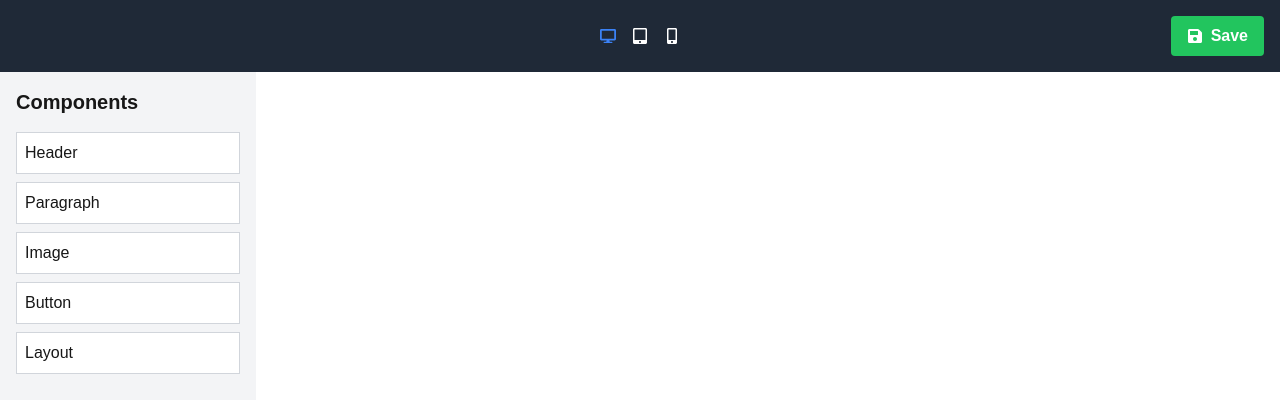
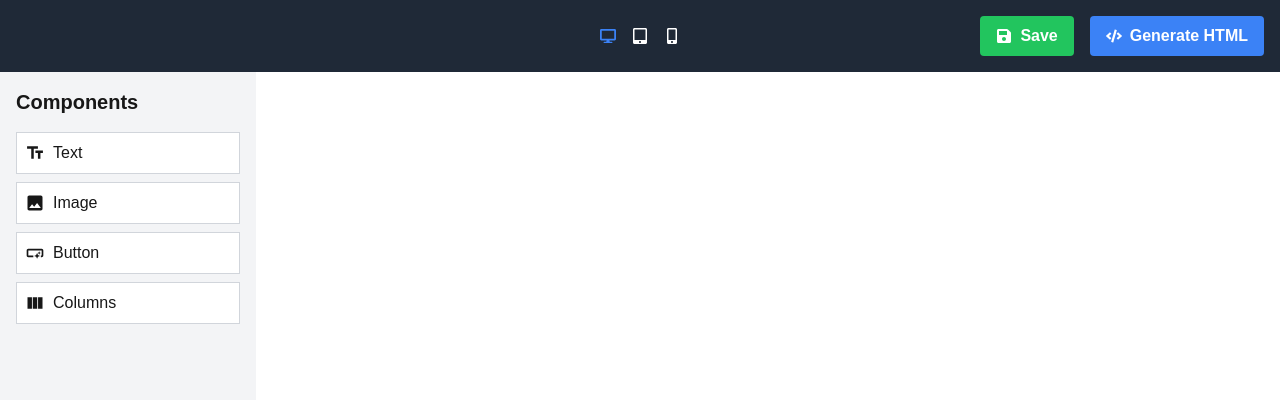
Before and after one commit to riccardo-larosa/page-builder, a Next.js app: page /builder in a window 1280 px wide. Shown: the top 400 px of the page. Built offline with nearby package versions, Linux system fonts and the light colour scheme.

Commit message:
refinements

```diff
--- a/app/builder/page.tsx
+++ b/app/builder/page.tsx
@@ -1,39 +1,47 @@
 'use client';
 
 import React, { useState, DragEvent, FocusEvent, useRef, useEffect, ChangeEvent } from 'react';
-import { FaDesktop, FaTabletAlt, FaMobileAlt, FaTrash, FaSave, FaUpload, FaCog } from 'react-icons/fa';
+import { FaDesktop, FaTabletAlt, FaMobileAlt, FaTrash, FaSave, FaUpload, FaCog, FaCode, FaAlignLeft, FaAlignCenter, FaAlignRight } from 'react-icons/fa';
+import { MdTextFields, MdImage, MdSmartButton, MdViewColumn } from 'react-icons/md';
 import { toast, ToastContainer } from 'react-toastify';
 import 'react-toastify/dist/ReactToastify.css';
 
-type ComponentType = 'header' | 'paragraph' | 'image' | 'button' | 'layout';
+type ComponentType = 'text' | 'image' | 'button' | 'columns';
 
 interface Component {
   id: string;
   name: string;
   type: ComponentType;
+  icon: React.ReactNode;
   styles: Record<string, string>;
   content: Record<string, string | Component[]>;
+  textStyle?: 'normal' | 'h1' | 'h2' | 'h3' | 'h4' | 'h5' | 'h6';
+  bold?: boolean;
+  italic?: boolean;
+  underline?: boolean;
+  strikethrough?: boolean;
+  textAlign?: 'left' | 'center' | 'right';
 }
 
 const initialComponents: Component[] = [
   {
-    id: 'header',
-    name: 'Header',
-    type: 'header',
-    styles: { fontSize: '24px', fontWeight: 'bold' },
-    content: { text: 'Header' }
-  },
-  {
-    id: 'paragraph',
-    name: 'Paragraph',
-    type: 'paragraph',
-    styles: { fontSize: '16px' },
-    content: { text: 'This is a paragraph.' }
+    id: 'text',
+    name: 'Text',
+    type: 'text',
+    icon: <MdTextFields />,
+    styles: { fontSize: '16px', color: '#000000' },
+    content: { text: 'Edit this text' },
+    textStyle: 'normal',
+    bold: false,
+    italic: false,
+    underline: false,
+    strikethrough: false,
   },
   {
     id: 'image',
     name: 'Image',
     type: 'image',
+    icon: <MdImage />,
     styles: { width: '100%' },
     content: { src: 'https://via.placeholder.com/150', alt: 'Placeholder' }
   },
@@ -41,13 +49,15 @@ const initialComponents: Component[] = [
     id: 'button',
     name: 'Button',
     type: 'button',
+    icon: <MdSmartButton />,
     styles: { backgroundColor: '#3B82F6', color: 'white', padding: '8px 16px', borderRadius: '4px' },
     content: { text: 'Click me' }
   },
   {
-    id: 'layout',
-    name: 'Layout',
-    type: 'layout',
+    id: 'columns',
+    name: 'Columns',
+    type: 'columns',
+    icon: <MdViewColumn />,
     styles: { display: 'grid', gridTemplateColumns: '1fr 1fr', gap: '1rem' },
     content: { columns: '2', children: [] }
   }
@@ -88,8 +98,6 @@ export default function Builder() {
     setDraggedOver(null);
   };
 
-
-
   const handleDelete = (id: string) => {
     setDroppedComponents(components => {
       const deleteComponent = (comps: Component[]): Component[] => {
@@ -97,7 +105,7 @@ export default function Builder() {
           if (comp.id === id) {
             return acc;
           }
-          if (comp.type === 'layout') {
+          if (comp.type === 'columns') {
             return [...acc, {
               ...comp,
               content: {
@@ -113,12 +121,26 @@ export default function Builder() {
     });
   };
 
-  const handleContentChange = (id: string, newContent: Record<string, string>) => {
-    setDroppedComponents(components =>
-      components.map(component =>
-        component.id === id ? { ...component, content: newContent } : component
-      )
-    );
+  const handleContentChange = (id: string, newContent: Record<string, string>, parentId?: string) => {
+    setDroppedComponents(components => {
+      const updateComponent = (comp: Component): Component => {
+        if (comp.id === id) {
+          return { ...comp, content: { ...comp.content, ...newContent } };
+        }
+        if (comp.type === 'columns' && comp.content.children) {
+          return {
+            ...comp,
+            content: {
+              ...comp.content,
+              children: (comp.content.children as Component[]).map(updateComponent)
+            }
+          };
+        }
+        return comp;
+      };
+
+      return components.map(updateComponent);
+    });
   };
 
   const autoResize = (element: HTMLTextAreaElement | HTMLInputElement) => {
@@ -155,41 +177,29 @@ export default function Builder() {
     );
   };
 
-  const TextSettingsOverlay = ({ id, styles }: { id: string; styles: TextSettings }) => (
-    <div className="absolute top-full left-0 mt-2 p-2 bg-white border border-gray-300 rounded shadow-lg z-10">
-      <div className="mb-2">
-        <label className="block text-sm font-bold mb-1">Font Size</label>
-        <input
-          type="number"
-          value={parseInt(styles.fontSize)}
-          onChange={(e) => handleStyleChange(id, { fontSize: `${e.target.value}px` })}
-          className="w-full p-1 border rounded"
-        />
-      </div>
-      <div className="mb-2">
-        <label className="block text-sm font-bold mb-1">Color</label>
-        <input
-          type="color"
-          value={styles.color}
-          onChange={(e) => handleStyleChange(id, { color: e.target.value })}
-          className="w-full p-1 border rounded"
-        />
-      </div>
-      <div>
-        <label className="block text-sm font-bold mb-1">Font Weight</label>
-        <select
-          value={styles.fontWeight}
-          onChange={(e) => handleStyleChange(id, { fontWeight: e.target.value })}
-          className="w-full p-1 border rounded"
-        >
-          <option value="normal">Normal</option>
-          <option value="bold">Bold</option>
-        </select>
-      </div>
-    </div>
-  );
+  const handleTextStyleChange = (id: string, changes: Partial<Component>) => {
+    setDroppedComponents(components => {
+      const updateComponent = (comp: Component): Component => {
+        if (comp.id === id) {
+          return { ...comp, ...changes };
+        }
+        if (comp.type === 'columns' && comp.content.children) {
+          return {
+            ...comp,
+            content: {
+              ...comp.content,
+              children: (comp.content.children as Component[]).map(updateComponent)
+            }
+          };
+        }
+        return comp;
+      };
 
-  const handleLayoutChange = (id: string, newColumns: string) => {
+      return components.map(updateComponent);
+    });
+  };
+
+  const handleColumnsChange = (id: string, newColumns: string) => {
     setDroppedComponents(components =>
       components.map(component =>
         component.id === id
@@ -203,7 +213,7 @@ export default function Builder() {
     );
   };
 
-  const LayoutSettingsOverlay = ({ id, columns }: { id: string; columns: string }) => (
+  const ColumnsSettingsOverlay = ({ id, columns }: { id: string; columns: string }) => (
     <div className="absolute top-full left-0 mt-2 p-2 bg-white border border-gray-300 rounded shadow-lg z-10">
       <div className="mb-2">
         <label className="block text-sm font-bold mb-1">Columns</label>
@@ -212,7 +222,7 @@ export default function Builder() {
           min="1"
           max="4"
           value={columns}
-          onChange={(e) => handleLayoutChange(id, e.target.value)}
+          onChange={(e) => handleColumnsChange(id, e.target.value)}
           className="w-full p-1 border rounded"
         />
       </div>
@@ -238,7 +248,7 @@ export default function Builder() {
               }
             };
           }
-          if (comp.type === 'layout') {
+          if (comp.type === 'columns') {
             return {
               ...comp,
               content: {
@@ -255,28 +265,34 @@ export default function Builder() {
     });
   };
 
-  const renderComponent = (component: Component) => {
+  const renderComponent = (component: Component, isInColumn: boolean = false) => {
     const ComponentWrapper = ({ children }: { children: React.ReactNode }) => (
-      <div className="relative group">
-        <div className="absolute top-0 right-0 p-1 bg-white rounded-bl hidden group-hover:flex space-x-2">
+      <div className={`relative group ${isInColumn ? 'w-full' : ''}`}>
+        <div className="absolute top-0 right-0 p-1 bg-white rounded-bl hidden group-hover:flex space-x-2 z-10">
           <FaCog
             className="text-blue-500 cursor-pointer"
-            onClick={() => setActiveSettings(activeSettings === component.id ? null : component.id)}
+            onClick={(e) => {
+              e.stopPropagation();
+              setActiveSettings(activeSettings === component.id ? null : component.id);
+            }}
           />
           <FaTrash
             className="text-red-500 cursor-pointer"
-            onClick={() => handleDelete(component.id)}
+            onClick={(e) => {
+              e.stopPropagation();
+              handleDelete(component.id);
+            }}
           />
         </div>
-        <div className="border-2 border-transparent group-hover:border-blue-500 p-2">
+        <div className={`border-2 border-transparent group-hover:border-blue-500 p-2 ${isInColumn ? 'h-full' : ''}`}>
           {children}
         </div>
         {activeSettings === component.id && (
-          component.type === 'layout'
-            ? <LayoutSettingsOverlay id={component.id} columns={component.content.columns as string} />
-            : ['header', 'paragraph', 'button'].includes(component.type) && (
-                <TextSettingsOverlay id={component.id} styles={component.styles as TextSettings} />
-              )
+          component.type === 'text'
+            ? <TextSettingsOverlay id={component.id} component={component} />
+            : component.type === 'columns'
+            ? <ColumnsSettingsOverlay id={component.id} columns={component.content.columns as string} />
+            : null
         )}
       </div>
     );
@@ -291,24 +307,46 @@ export default function Builder() {
     };
 
     switch (component.type) {
-      case 'header':
-      case 'paragraph':
+      case 'text':
+        const TextComponent = component.textStyle === 'normal' ? 'p' : component.textStyle;
+        return (
+          <ComponentWrapper key={component.id}>
+            <TextComponent
+              style={{
+                ...component.styles,
+                fontWeight: component.bold ? 'bold' : 'normal',
+                fontStyle: component.italic ? 'italic' : 'normal',
+                textDecoration: `${component.underline ? 'underline' : ''} ${component.strikethrough ? 'line-through' : ''}`.trim(),
+                height: isInColumn ? '100%' : 'auto',
+                width: '100%',
+                display: 'flex',
+                alignItems: 'center',
+                justifyContent: component.textAlign === 'center' ? 'center' :
+                                component.textAlign === 'right' ? 'flex-end' : 'flex-start',
+                textAlign: component.textAlign || 'left',
+              }}
+              contentEditable
+              suppressContentEditableWarning
+              onBlur={(e) => handleContentChange(component.id, { text: e.currentTarget.textContent || '' })}
+              className="outline-none"
+            >
+              {component.content.text}
+            </TextComponent>
+          </ComponentWrapper>
+        );
       case 'button':
-        const Element = component.type === 'paragraph' ? 'textarea' : 'input';
+        const Element = component.type === 'button' ? 'textarea' : 'input';
         return (
           <ComponentWrapper key={component.id}>
             <Element
-              ref={el => {
-                (component.type === 'paragraph' ? textareaRefs : inputRefs).current[component.id] = el;
-                if (el) autoResize(el);
-              }}
-              type={component.type === 'button' ? 'text' : undefined}
-              defaultValue={typeof component.content.text === 'string' ? component.content.text : ''}
+              ref={inputRefs.current[component.id]}
+              type={'text'}
+              defaultValue={component.content.text}
               onBlur={handleBlur}
               onInput={handleInput}
               style={component.styles}
-              className={`w-full bg-transparent ${component.type === 'paragraph' ? 'resize-none' : ''} overflow-hidden`}
-              rows={component.type === 'paragraph' ? 1 : undefined}
+              className={`w-full bg-transparent overflow-hidden`}
+              rows={undefined}
             />
           </ComponentWrapper>
         );
@@ -338,12 +376,13 @@ export default function Builder() {
             </div>
           </ComponentWrapper>
         );
-      case 'layout':
+      case 'columns':
+        const columnCount = parseInt(component.content.columns as string) || 2;
         return (
           <ComponentWrapper key={component.id}>
             <div
               style={component.styles}
-              className={`grid min-h-[100px] transition-colors duration-200 ${
+              className={`min-h-[100px] h-full transition-colors duration-200 ${
                 draggedOver === component.id
                   ? 'border-2 border-blue-500 bg-blue-100'
                   : 'border-2 border-dashed border-gray-300'
@@ -364,17 +403,104 @@ export default function Builder() {
                 handleDrop(e, component.id);
               }}
             >
-              {(component.content.children as Component[]).map(renderComponent)}
-              {(component.content.children as Component[]).length === 0 && (
-                <div className="col-span-full h-full flex items-center justify-center text-gray-400">
-                  Drag components here
+              {Array.from({ length: columnCount }).map((_, index) => (
+                <div key={index} className="h-full flex items-center justify-center">
+                  {((component.content.children as Component[])[index]) ?
+                    renderComponent((component.content.children as Component[])[index], true) :
+                    <div className="text-gray-400 h-full w-full flex items-center justify-center">Drag components here</div>
+                  }
                 </div>
-              )}
+              ))}
             </div>
           </ComponentWrapper>
         );
     }
   };
+
+  const TextSettingsOverlay = ({ id, component }: { id: string; component: Component }) => (
+    <div className="absolute top-full left-0 mt-2 p-2 bg-white border border-gray-300 rounded shadow-lg z-10">
+      <div className="mb-2">
+        <label className="block text-sm font-bold mb-1">Style</label>
+        <select
+          value={component.textStyle}
+          onChange={(e) => handleTextStyleChange(id, { textStyle: e.target.value as Component['textStyle'] })}
+          className="w-full p-1 border rounded"
+        >
+          <option value="normal">Normal</option>
+          <option value="h1">H1</option>
+          <option value="h2">H2</option>
+          <option value="h3">H3</option>
+          <option value="h4">H4</option>
+          <option value="h5">H5</option>
+          <option value="h6">H6</option>
+        </select>
+      </div>
+      <div className="mb-2">
+        <label className="block text-sm font-bold mb-1">Font Size</label>
+        <input
+          type="number"
+          value={parseInt(component.styles.fontSize)}
+          onChange={(e) => handleTextStyleChange(id, { styles: { ...component.styles, fontSize: `${e.target.value}px` } })}
+          className="w-full p-1 border rounded"
+        />
+      </div>
+      <div className="mb-2">
+        <label className="block text-sm font-bold mb-1">Color</label>
+        <input
+          type="color"
+          value={component.styles.color}
+          onChange={(e) => handleTextStyleChange(id, { styles: { ...component.styles, color: e.target.value } })}
+          className="w-full p-1 border rounded"
+        />
+      </div>
+      <div className="flex space-x-2 mb-2">
+        <button
+          onClick={() => handleTextStyleChange(id, { bold: !component.bold })}
+          className={`p-1 border rounded ${component.bold ? 'bg-blue-500 text-white' : ''}`}
+        >
+          B
+        </button>
+        <button
+          onClick={() => handleTextStyleChange(id, { italic: !component.italic })}
+          className={`p-1 border rounded ${component.italic ? 'bg-blue-500 text-white' : ''}`}
+        >
+          I
+        </button>
+        <button
+          onClick={() => handleTextStyleChange(id, { underline: !component.underline })}
+          className={`p-1 border rounded ${component.underline ? 'bg-blue-500 text-white' : ''}`}
+        >
+          U
+        </button>
+        <button
+          onClick={() => handleTextStyleChange(id, { strikethrough: !component.strikethrough })}
+          className={`p-1 border rounded ${component.strikethrough ? 'bg-blue-500 text-white' : ''}`}
+        >
+          S
+        </button>
+      </div>
+      <div className="flex space-x-2 mb-2">
+        <button
+          onClick={() => handleTextStyleChange(id, { textAlign: 'left' })}
+          className={`p-1 border rounded ${component.textAlign === 'left' ? 'bg-blue-500 text-white' : ''}`}
+        >
+          <FaAlignLeft />
+        </button>
+        <button
+          onClick={() => handleTextStyleChange(id, { textAlign: 'center' })}
+          className={`p-1 border rounded ${component.textAlign === 'center' ? 'bg-blue-500 text-white' : ''}`}
+        >
+          <FaAlignCenter />
+        </button>
+        <button
+          onClick={() => handleTextStyleChange(id, { textAlign: 'right' })}
+          className={`p-1 border rounded ${component.textAlign === 'right' ? 'bg-blue-500 text-white' : ''}`}
+        >
+          <FaAlignRight />
+        </button>
+      </div>
+    </div>
+  );
 
 
 
@@ -383,6 +509,80 @@ export default function Builder() {
     localStorage.setItem('savedPage', pageData);
     console.log(pageData);
     toast.success('Page saved successfully!', {
+      position: "top-right",
+      autoClose: 3000,
+      hideProgressBar: false,
+      closeOnClick: true,
+      pauseOnHover: true,
+      draggable: true,
+    });
+  };
+
+  const generateHTML = (components: Component[]): string => {
+    const componentToHTML = (component: Component): string => {
+      switch (component.type) {
+        case 'text':
+          const tag = component.textStyle === 'normal' ? 'p' : component.textStyle;
+          const style = {
+            ...component.styles,
+            fontWeight: component.bold ? 'bold' : 'normal',
+            fontStyle: component.italic ? 'italic' : 'normal',
+            textDecoration: `${component.underline ? 'underline' : ''} ${component.strikethrough ? 'line-through' : ''}`.trim(),
+            textAlign: component.textAlign || 'left',
+          };
+          return `<${tag} style="${styleObjectToString(style)}">${component.content.text}</${tag}>`;
+        case 'button':
+          return `<button style="${styleObjectToString(component.styles)}">${component.content.text}</button>`;
+        case 'image':
+          return `<img src="${component.content.src}" alt="${component.content.alt}" style="${styleObjectToString(component.styles)}" />`;
+        case 'columns':
+          const childrenHTML = (component.content.children as Component[]).map(componentToHTML).join('');
+          return `<div style="${styleObjectToString(component.styles)}">${childrenHTML}</div>`;
+        default:
+          return '';
+      }
+    };
+
+    return components.map(componentToHTML).join('');
+  };
+
+  const styleObjectToString = (styles: Record<string, string>): string => {
+    return Object.entries(styles).map(([key, value]) => `${key}: ${value};`).join(' ');
+  };
+
+  const generateAndSaveHTML = () => {
+    const htmlContent = generateHTML(droppedComponents);
+    console.log(htmlContent);
+    const fullHTML = `
+      <!DOCTYPE html>
+      <html lang="en">
+      <head>
+        <meta charset="UTF-8">
+        <meta name="viewport" content="width=device-width, initial-scale=1.0">
+        <title>Generated Page</title>
+      </head>
+      <body>
+        ${htmlContent}
+      </body>
+      </html>
+    `;
+
+    // Create a Blob with the HTML content
+    const blob = new Blob([fullHTML], { type: 'text/html' });
+    const url = URL.createObjectURL(blob);
+
+    // Create a link element and trigger the download
+    const link = document.createElement('a');
+    link.href = url;
+    link.download = 'generated_page.html';
+    document.body.appendChild(link);
+    link.click();
+    document.body.removeChild(link);
+
+    // Clean up the URL object
+    URL.revokeObjectURL(url);
+
+    toast.success('HTML file generated and downloaded successfully!', {
       position: "top-right",
       autoClose: 3000,
       hideProgressBar: false,
@@ -410,12 +610,18 @@ export default function Builder() {
             onClick={() => setCurrentView('mobile')}
           />
         </div>
-        <div className="w-1/3 flex justify-end">
+        <div className="w-1/3 flex justify-end space-x-4">
           <button
             onClick={savePage}
             className="bg-green-500 hover:bg-green-600 text-white font-bold py-2 px-4 rounded flex items-center"
           >
             <FaSave className="mr-2" /> Save
+          </button>
+          <button
+            onClick={generateAndSaveHTML}
+            className="bg-blue-500 hover:bg-blue-600 text-white font-bold py-2 px-4 rounded flex items-center"
+          >
+            <FaCode className="mr-2" /> Generate HTML
           </button>
         </div>
       </nav>
@@ -425,10 +631,11 @@ export default function Builder() {
           {initialComponents.map((component) => (
             <div
               key={component.id}
-              className="bg-white border border-gray-300 p-2 mb-2 cursor-move"
+              className="bg-white border border-gray-300 p-2 mb-2 cursor-move flex items-center"
               draggable
               onDragStart={(e) => handleDragStart(e, component)}
             >
+              <span className="mr-2 text-xl">{component.icon}</span>
               {component.name}
             </div>
           ))}
```
